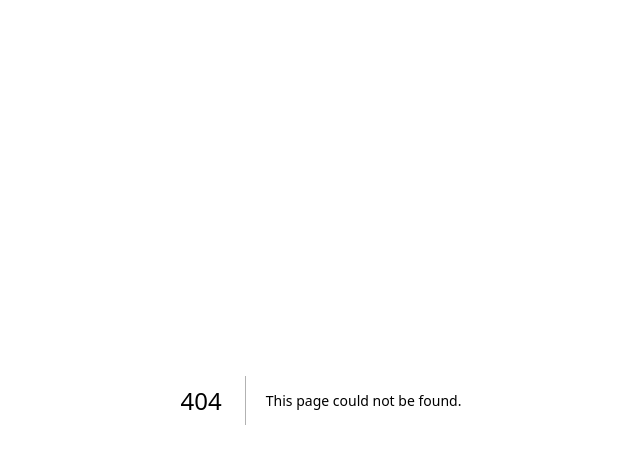
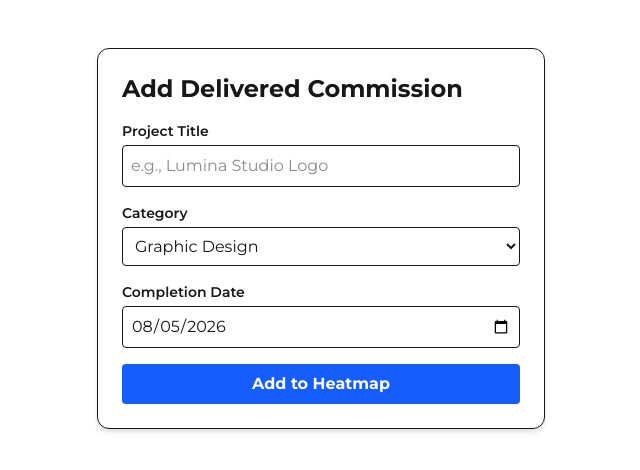
Before and after one commit to przish/project-jo-creates, a Next.js app: page /admin in a window 1280 px wide. Before the commit this address had no page. Shown: the top 470 px of the page, without its empty margins (319-959 px from the left). Built offline with nearby package versions, Linux system fonts and the light colour scheme.

Commit message:
feat(admin): add admin page

```diff
--- /dev/null
+++ b/src/app/admin/page.tsx
@@ -0,0 +1,85 @@
+"use client";
+
+import { useState } from "react";
+import { supabase } from "@/lib/supabase";
+
+export default function AdminPage() {
+  const [title, setTitle] = useState("");
+  const [category, setCategory] = useState("Graphic Design");
+  const [completedAt, setCompletedAt] = useState(
+    new Date().toISOString().split("T")[0]
+  );
+  const [status, setStatus] = useState("");
+
+  const handleSubmit = async (e: React.FormEvent) => {
+    e.preventDefault();
+    setStatus("Saving...");
+
+    const { error } = await supabase.from("commissions").insert([
+      {
+        title,
+        category,
+        completed_at: completedAt,
+      },
+    ]);
+
+    if (error) {
+      setStatus(`Error: ${error.message}`);
+    } else {
+      setStatus("Commission recorded successfully!");
+      setTitle("");
+    }
+  };
+
+  return (
+    <div className="max-w-md mx-auto my-12 p-6 bg-white rounded-xl shadow-md border">
+      <h1 className="text-2xl font-bold mb-4">Add Delivered Commission</h1>
+      <form onSubmit={handleSubmit} className="flex flex-col gap-4">
+        <div>
+          <label className="block text-sm font-semibold mb-1">Project Title</label>
+          <input
+            type="text"
+            required
+            value={title}
+            onChange={(e) => setTitle(e.target.value)}
+            className="w-full p-2 border rounded"
+            placeholder="e.g., Lumina Studio Logo"
+          />
+        </div>
+
+        <div>
+          <label className="block text-sm font-semibold mb-1">Category</label>
+          <select
+            value={category}
+            onChange={(e) => setCategory(e.target.value)}
+            className="w-full p-2 border rounded"
+          >
+            <option>Graphic Design</option>
+            <option>Brand Identity</option>
+            <option>Video Editing</option>
+          </select>
+        </div>
+
+        <div>
+          <label className="block text-sm font-semibold mb-1">Completion Date</label>
+          <input
+            type="date"
+            required
+            value={completedAt}
+            onChange={(e) => setCompletedAt(e.target.value)}
+            className="w-full p-2 border rounded"
+          />
+        </div>
+
+        <button
+          type="submit"
+          className="bg-blue-600 text-white font-bold py-2 rounded hover:bg-blue-700 transition"
+        >
+          Add to Heatmap
+        </button>
+
+        {status && <p className="text-sm mt-2 text-center">{status}</p>}
+      </form>
+    </div>
+  );
+}
```
